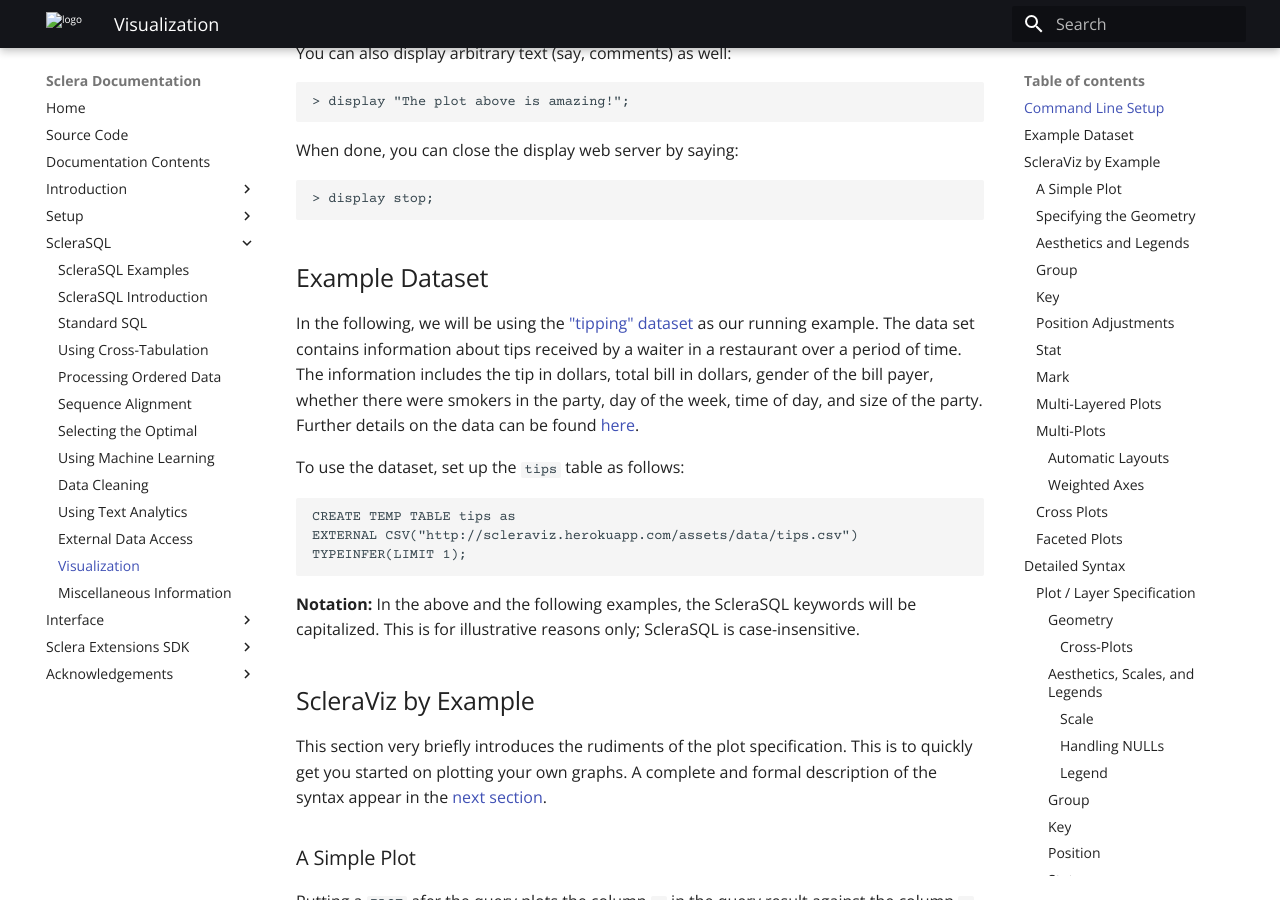
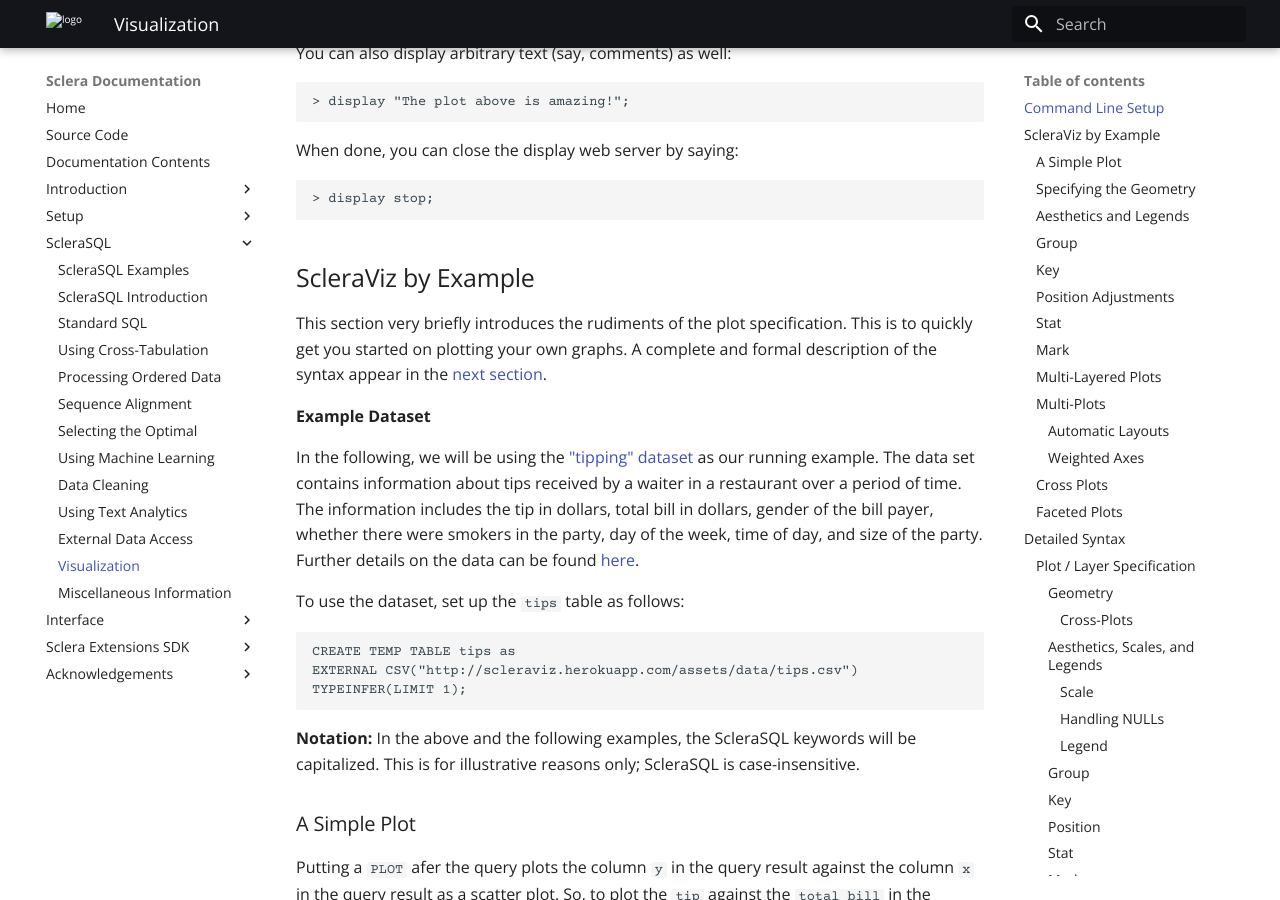
Before and after one commit to scleradb/scleradb.github.io, an MkDocs documentation site: the page built from docsrc/sclerasql/visualization.md, in a window 1280 px wide and 900 px high, scrolled down 2300 px. Built offline with MkDocs 1.6.1 and Material for MkDocs 9.7.7, drawn with Linux system fonts in a browser that asks for light colours; some of the changed lines change nothing that is shown.

Commit message:
Moved dataset description into the example section

```diff
--- a/docsrc/sclerasql/visualization.md
+++ b/docsrc/sclerasql/visualization.md
@@ -64,7 +64,11 @@
 
     > display stop;
 
-## Example Dataset
+## ScleraViz by Example
+
+This section very briefly introduces the rudiments of the plot specification. This is to quickly get you started on plotting your own graphs. A complete and formal description of the syntax appear in the [next section](#detailed-syntax).
+
+**Example Dataset**
 
 In the following, we will be using the ["tipping" dataset](https://vincentarelbundock.github.io/Rdatasets/doc/reshape2/tips.html) as our running example. The data set contains information about tips received by a waiter in a restaurant over a period of time. The information includes the tip in dollars, total bill in dollars, gender of the bill payer, whether there were smokers in the party, day of the week, time of day, and size of the party. Further details on the data can be found [here](https://vincentarelbundock.github.io/Rdatasets/doc/reshape2/tips.html).
 
@@ -75,10 +79,6 @@
     TYPEINFER(LIMIT 1);
 
 **Notation:** In the above and the following examples, the ScleraSQL keywords will be capitalized. This is for illustrative reasons only; ScleraSQL is case-insensitive.
-
-## ScleraViz by Example
-
-This section very briefly introduces the rudiments of the plot specification. This is to quickly get you started on plotting your own graphs. A complete and formal description of the syntax appear in the [next section](#detailed-syntax).
 
 <a class="anchor" name="simple-plot"></a>
 ### A Simple Plot
```
